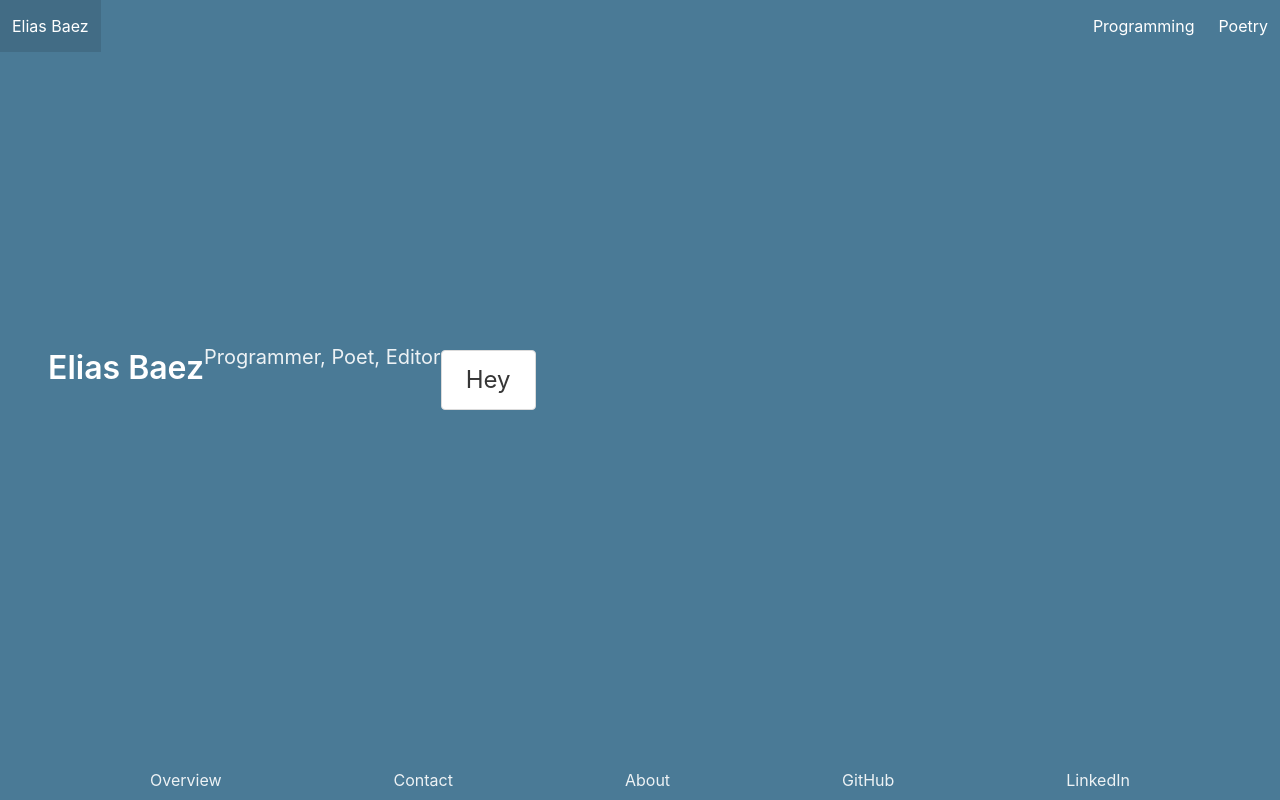
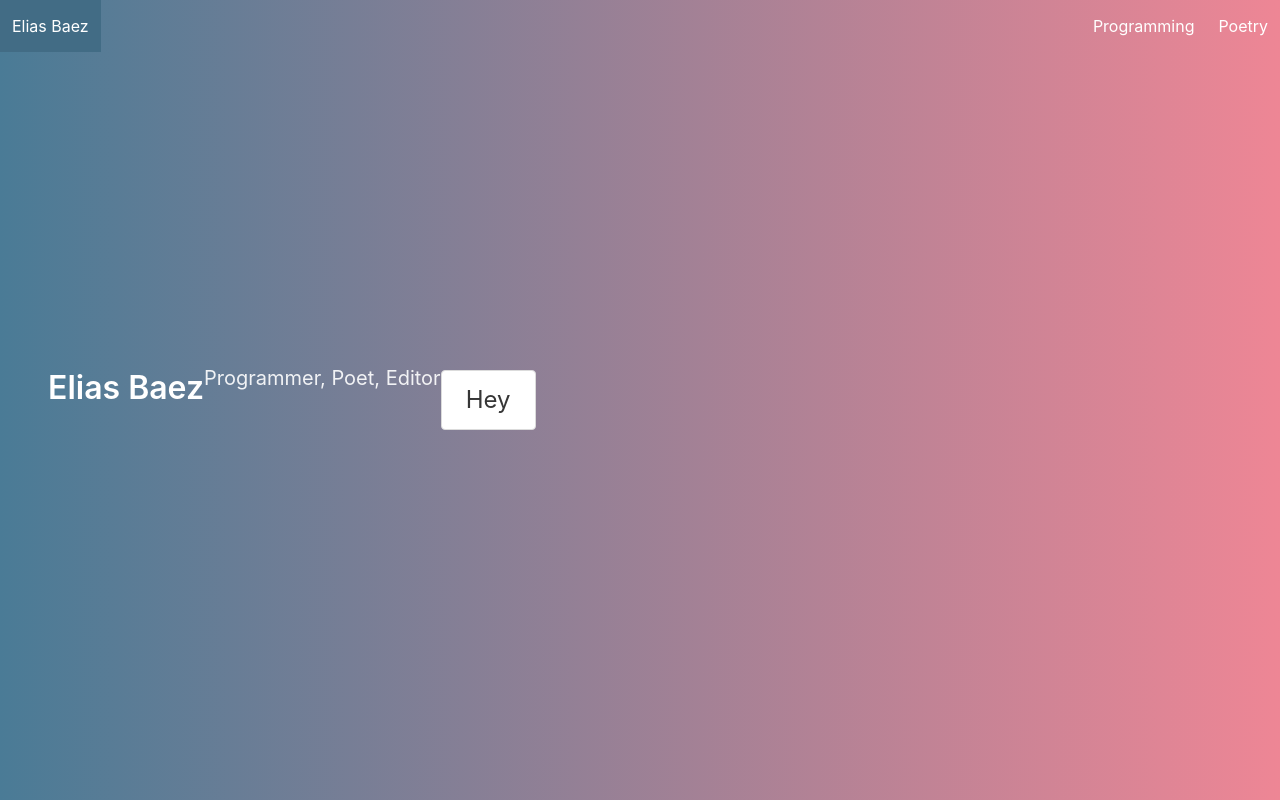
Before and after one commit to baezus/website-redux, a React (Create React App) app in the folder client/: page / in a window 1280 px wide. Built offline with nearby package versions, Linux system fonts and the light colour scheme.

Commit message:
Got the basics of the styling pretty much down.

```diff
--- a/client/src/components/Footer.js
+++ b/client/src/components/Footer.js
@@ -5,10 +5,10 @@ const Footer = () => {
 
   return (
     <div className="hero-foot">
-      <nav className="tabs is-boxed is-fullwidth">
+      <nav className="tabs is-boxed is-fullwidth is-hidden">
         <div className="container">
           <ul>
-            <li className="">
+            <li>
               <a>Overview</a>
             </li>
             <li>
--- a/client/src/styles/App.scss
+++ b/client/src/styles/App.scss
@@ -4,39 +4,29 @@
 
 .App {
   text-align: center;
+
 }
 
-.App-logo {
-  height: 40vmin;
-  pointer-events: none;
+.hero-head {
+  background: transparent;
 }
 
-@media (prefers-reduced-motion: no-preference) {
-  .App-logo {
-    animation: App-logo-spin infinite 20s linear;
-  }
+.hero-body {
+  background: #4A7B96;
+  background: -webkit-linear-gradient(left, #4A7B96, #EE8695);
+  background: -moz-linear-gradient(left, #4A7B96, #EE8695);
+  background: linear-gradient(to right, #4A7B96, #EE8695);
 }
 
-.App-header {
-  background-color: #282c34;
-  min-height: 100vh;
-  display: flex;
-  flex-direction: column;
-  align-items: center;
-  justify-content: center;
-  font-size: calc(10px + 2vmin);
-  color: white;
+ul {
+  background-color: transparent;
 }
 
-.App-link {
-  color: #61dafb;
+div.container {
+  background-color: transparent;
 }
 
-@keyframes App-logo-spin {
-  from {
-    transform: rotate(0deg);
-  }
-  to {
-    transform: rotate(360deg);
-  }
+nav.tabs.is-boxed.is-fullwidth {
+  background: transparent;
+  background-color: transparent;
 }
--- a/client/src/styles/variables.scss
+++ b/client/src/styles/variables.scss
@@ -3,3 +3,8 @@ $info: #333f58;
 $dark: #292831;
 $success: #fbbbad;
 $link: #ee8695;
+
+//#4a7a96
+
+$primary-dark: transparent;
+$primary-light: transparent;
```
Also changed, not shown: 1 other file (tests, documents, lock files or other folders).
